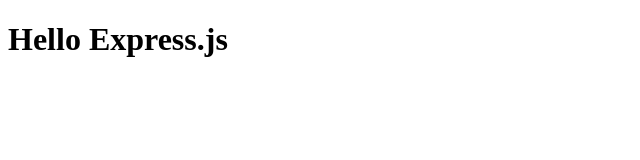
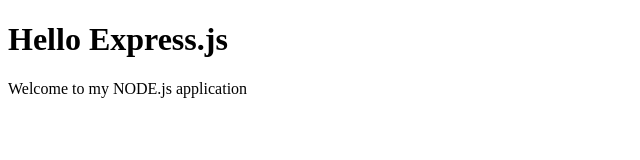
Before and after one commit to awsamar/web-server, a website: page public/index.html in a window 1280 px wide. Shown: the whole page, without its empty margins (0-640 px from the left). Drawn offline with Linux system fonts and the light colour scheme.

Commit message:
Update index with paragraph

```diff
--- a/public/index.html
+++ b/public/index.html
@@ -6,5 +6,6 @@
 </head>
 <body>
 <h1>Hello Express.js</h1>
+<p>Welcome to my NODE.js application</p>
 </body>
 </html>
```
